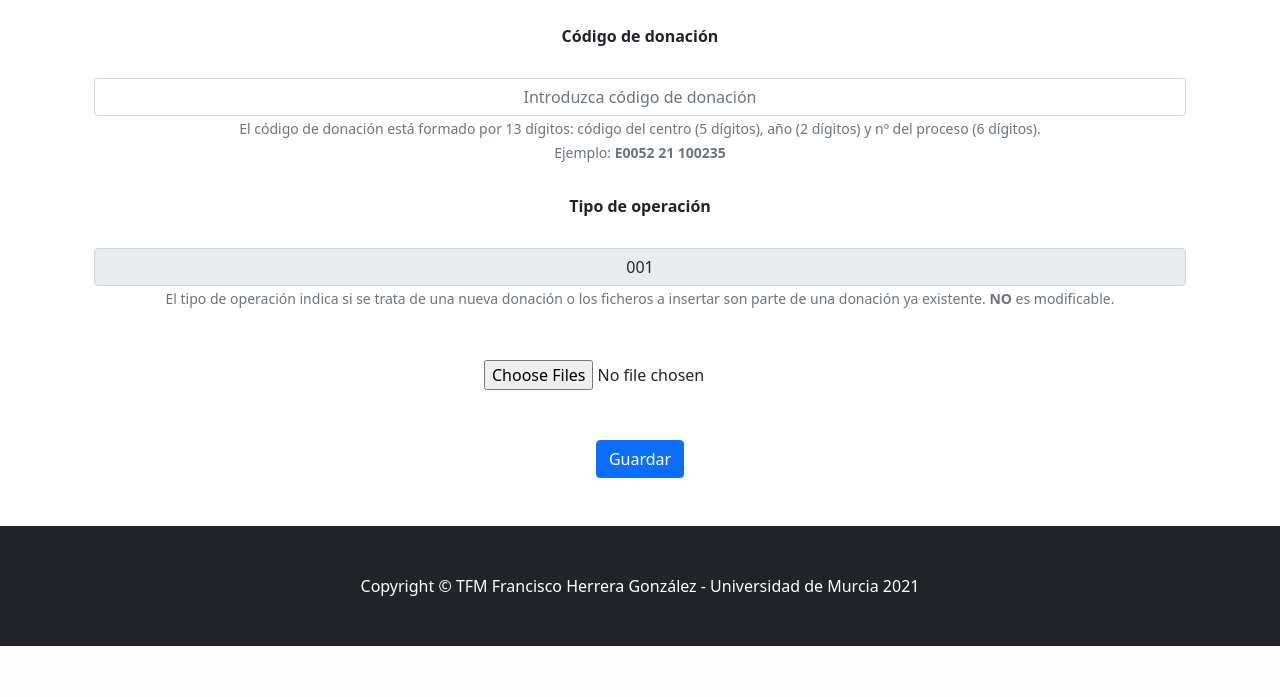
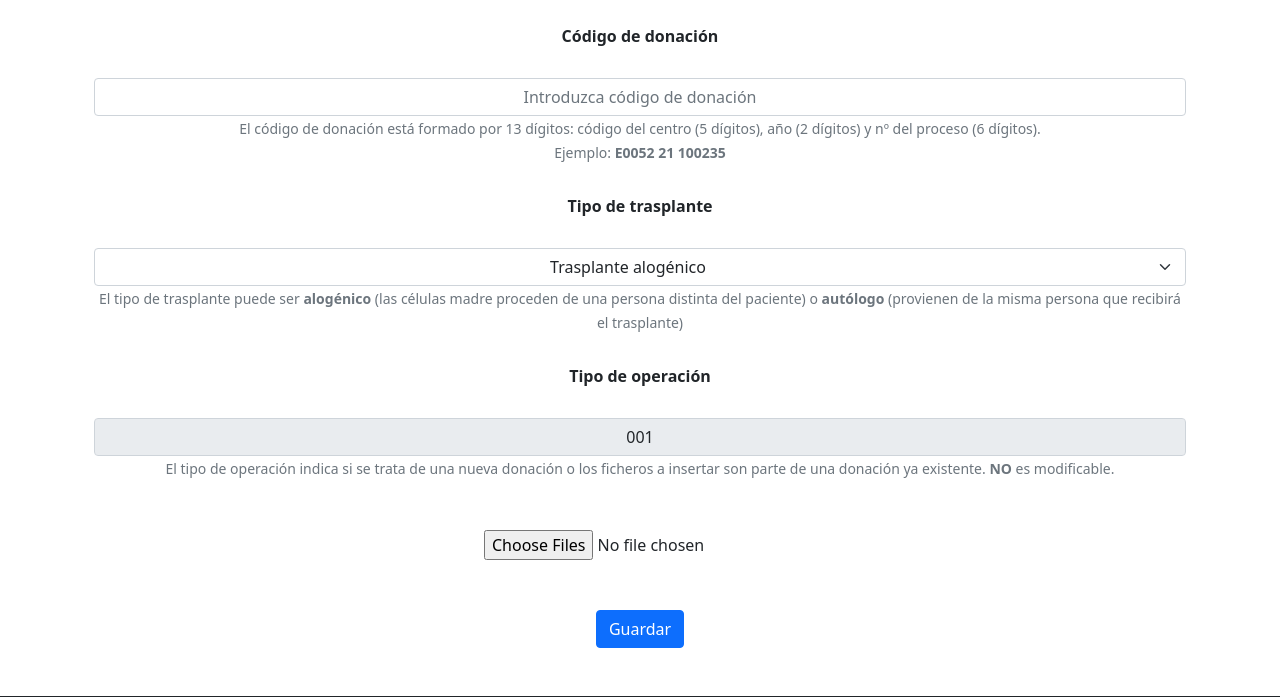
Before and after one commit to francisco-herrera-bioinformatica/tfm-bioinformatica-arrixaca, a Django app: template proyecto_web_python/proyecto_web_python_app/templates/proyecto_web_python_app/donaciones.html in a window 1280 px wide; the page is wider, and only the part inside the window is pictured. Shown: the part 180-877 px from the top of that part. Before the commit the page ends 826 px from the top of that part, so only its background shows below. Run offline with Django 3.2, Linux system fonts and the light colour scheme; the template is opened without the code that fills it, so the values that code supplies are empty; some libraries are stand-ins or nearby versions.

Commit message:
Depurado y detallado el proceso de donaciones

```diff
--- a/proyecto_web_python/credenciales.txt
+++ b/proyecto_web_python/credenciales.txt
@@ -1 +1 @@
-{"access_token": "ya29.a0ARrdaM9wU1LZkP3FV2QUSmrnLq9B4LWvOU_jw6-2sWMMnfAtIbiyI6tVAM-6MZ8AlC0PbmPHGx_y9tF4_mv_PnUnjzzmREPKwdvgOUHNnvcXxE2tVerXa0_Anbpdfb7qEYyavfyUlBSybig8vKpVzi5Z_-Bc", "client_id": "542489065885-hgbt1nkgkpsogd46f5ncbm9enaoj8dji.apps.googleusercontent.com", "client_secret": "CBRUN7DVZY8noU55w5ksVFQd", "refresh_token": "1//03gdpq_FtOQsTCgYIARAAGAMSNwF-L9IrbMvE1TTvHM6yQJGNiWkYIE_gM5KVoPdaf0g4EDgHd5SPlk0b_HSpOj_uRWGLpAY9ONg", "token_expiry": "2021-08-20T13:42:19Z", "token_uri": "https://oauth2.googleapis.com/token", "user_agent": null, "revoke_uri": "https://oauth2.googleapis.com/revoke", "id_token": null, "id_token_jwt": null, "token_response": {"access_token": "ya29.a0ARrdaM9wU1LZkP3FV2QUSmrnLq9B4LWvOU_jw6-2sWMMnfAtIbiyI6tVAM-6MZ8AlC0PbmPHGx_y9tF4_mv_PnUnjzzmREPKwdvgOUHNnvcXxE2tVerXa0_Anbpdfb7qEYyavfyUlBSybig8vKpVzi5Z_-Bc", "expires_in": 3599, "scope": "https://www.googleapis.com/auth/drive", "token_type": "Bearer"}, "scopes": ["https://www.googleapis.com/auth/drive"], "token_info_uri": "https://oauth2.googleapis.com/tokeninfo", "invalid": false, "_class": "OAuth2Credentials", "_module": "oauth2client.client"}
+{"access_token": "ya29.a0ARrdaM_bkWMw7d2z2fxRzGVilNeJAErDB8B_O20Td5HDT3DFHAh8Uv4vSJYhX-fVB83HF1k_mIv4gyWW-NK1LylNyTbsYoTypyDck6n_L6gUQVnBlLFhLDyYjKH63eEVGTbxd8DYHlUu1KizNuCKhFprRhFpLA", "client_id": "542489065885-hgbt1nkgkpsogd46f5ncbm9enaoj8dji.apps.googleusercontent.com", "client_secret": "CBRUN7DVZY8noU55w5ksVFQd", "refresh_token": "1//03gdpq_FtOQsTCgYIARAAGAMSNwF-L9IrbMvE1TTvHM6yQJGNiWkYIE_gM5KVoPdaf0g4EDgHd5SPlk0b_HSpOj_uRWGLpAY9ONg", "token_expiry": "2021-08-23T03:57:17Z", "token_uri": "https://oauth2.googleapis.com/token", "user_agent": null, "revoke_uri": "https://oauth2.googleapis.com/revoke", "id_token": null, "id_token_jwt": null, "token_response": {"access_token": "ya29.a0ARrdaM_bkWMw7d2z2fxRzGVilNeJAErDB8B_O20Td5HDT3DFHAh8Uv4vSJYhX-fVB83HF1k_mIv4gyWW-NK1LylNyTbsYoTypyDck6n_L6gUQVnBlLFhLDyYjKH63eEVGTbxd8DYHlUu1KizNuCKhFprRhFpLA", "expires_in": 3599, "scope": "https://www.googleapis.com/auth/drive", "token_type": "Bearer"}, "scopes": ["https://www.googleapis.com/auth/drive"], "token_info_uri": "https://oauth2.googleapis.com/tokeninfo", "invalid": false, "_class": "OAuth2Credentials", "_module": "oauth2client.client"}
--- a/proyecto_web_python/proyecto_web_python/settings.py
+++ b/proyecto_web_python/proyecto_web_python/settings.py
@@ -126,5 +126,7 @@ STATIC_URL = '/static/'
 
 DEFAULT_AUTO_FIELD = 'django.db.models.BigAutoField'
 
-MEDIA_URL = '/documentos/'
-MEDIA_ROOT = os.path.join(BASE_DIR, 'documentos')
+MEDIA_ROOT = os.path.join(BASE_DIR, '../gestor_documentos_local')
+MEDIA_URL = os.path.join(BASE_DIR, '../gestor_documentos_local/')
+
+LOGIN_REDIRECT_URL = '/'
--- a/proyecto_web_python/proyecto_web_python_app/models.py
+++ b/proyecto_web_python/proyecto_web_python_app/models.py
@@ -5,7 +5,6 @@ class Documento(models.Model):
     nombre = models.CharField(max_length=255)
     extension = models.CharField(max_length=20)
     longitud = models.CharField(max_length=50)
-    fichero = models.FileField(upload_to='documents/')
     creado = models.DateTimeField(auto_now_add=True)
     actualizado = models.DateTimeField(auto_now_add=True)
 
--- a/proyecto_web_python/proyecto_web_python_app/templates/proyecto_web_python_app/donaciones.html
+++ b/proyecto_web_python/proyecto_web_python_app/templates/proyecto_web_python_app/donaciones.html
@@ -34,11 +34,19 @@
                     <div class="form-group">
                         <label style="padding-bottom: 30px" for="codigo_donacion"><b>Código de donación</b></label>
                         <input type="text" style="text-align:center" class="form-control" id="codigo_donacion"
-                            name="codigo_donacion" placeholder="Introduzca código de donación" required>
+                            name="codigo_donacion" placeholder="Introduzca código de donación" maxlength="13" pattern="[A-Za-z0-9]{13}" required>
                         <small id="codigo_ayuda" class="form-text text-muted">El código de donación está formado por 13
                             dígitos: código del centro (5 dígitos), año (2 dígitos) y nº del proceso (6 dígitos).
                             <br>Ejemplo: <b>E0052 21 100235</b>
                         </small>
+                    </div>
+                    <div class="form-group">
+                        <label style="padding: 30px" for="tipo_donacion"><b>Tipo de trasplante</b></label>
+                        <select style="text-align-last:center" class="form-select" name="tipo_trasplante" required>
+                            <option value="trasplantes_alogenicos">Trasplante alogénico</option>
+                            <option value="trasplantes_autologos">Trasplante autólogo</option>
+                        </select>
+                        <small id="trasplante_ayuda" class="form-text text-muted">El tipo de trasplante puede ser <b>alogénico</b> (las células madre proceden de una persona distinta del paciente) o <b>autólogo</b> (provienen de la misma persona que recibirá el trasplante)</small>
                     </div>
                     <div class="form-group">
                         <label style="padding: 30px" for="tipo_operacion"><b>Tipo de operación</b></label>
@@ -60,7 +68,55 @@
 
         <!-- Donación existente-->
         <div class="tab-pane fade" id="nav-existente" role="tabpanel" aria-labelledby="nav-existente-tab">
+            <div class="container my-5">
 
+                {% if "valido" in request.GET %}
+
+                <div class="alert alert-success" role="alert">
+                    Donación guardada con éxito
+                </div>
+
+                {% endif %}
+
+                <form action="" method="POST" style="text-align: center;" , enctype="multipart/form-data">
+                    {% csrf_token %}
+                    <div class="form-group">
+                        <label style="padding-bottom: 30px" for="codigo_donacion"><b>Código de donación</b></label>
+                        <select style="text-align-last:center" class="form-select" name="codigo_donacion" required>
+                            {% for codigo in codigos %}
+                                <option value="{{codigo}}">{{codigo}}</option>
+                            {% endfor %}
+                        </select>
+                        <small id="codigo_ayuda" class="form-text text-muted">El código de donación está formado por 13
+                            dígitos: código del centro (5 dígitos), año (2 dígitos) y nº del proceso (6 dígitos).
+                            <br>Ejemplo: <b>E0052 21 100235</b>
+                        </small>
+                    </div>
+                    <div class="form-group">
+                        <label style="padding: 30px" for="tipo_donacion"><b>Tipo de trasplante</b></label>
+                        <select style="text-align-last:center" class="form-select" name="tipo_trasplante" required>
+                            <option value="trasplantes_alogenicos">Trasplante alogénico</option>
+                            <option value="trasplantes_autologos">Trasplante autólogo</option>
+                        </select>
+                        <small id="trasplante_ayuda" class="form-text text-muted">El tipo de trasplante puede ser <b>alogénico</b> (las células madre proceden de una persona distinta del paciente) o <b>autólogo</b> (provienen de la misma persona que recibirá el trasplante)</small>
+                    </div>
+                    <div class="form-group">
+                        <label style="padding: 30px" for="tipo_operacion"><b>Tipo de operación</b></label>
+                        <input type="text" style="text-align:center" class="form-control" id="tipo_operacion"
+                            name="tipo_operacion" value="002" readonly required>
+                        <small id="tipo_ayuda" class="form-text text-muted">El tipo de operación indica si se trata de
+                            una nueva donación o los ficheros a insertar son parte de una donación ya existente.
+                            <b>NO</b>
+                            es modificable.</small>
+                    </div>
+                    <div class="custom-file" style="padding: 50px">
+                        <input type="file" class="custom-file-input" id="documentos" name="documentos" multiple
+                            required>
+                    </div>
+                    <button type="submit" class="btn btn-primary">Guardar</button>
+                </form>
+
+            </div>
         </div>
     </div>
 </div>
```
Also changed, not shown: proyecto_web_python/proyecto_web_python_app/views.py (+63 -48 lines), proyecto_web_python/db.sqlite3, 1 other file.
